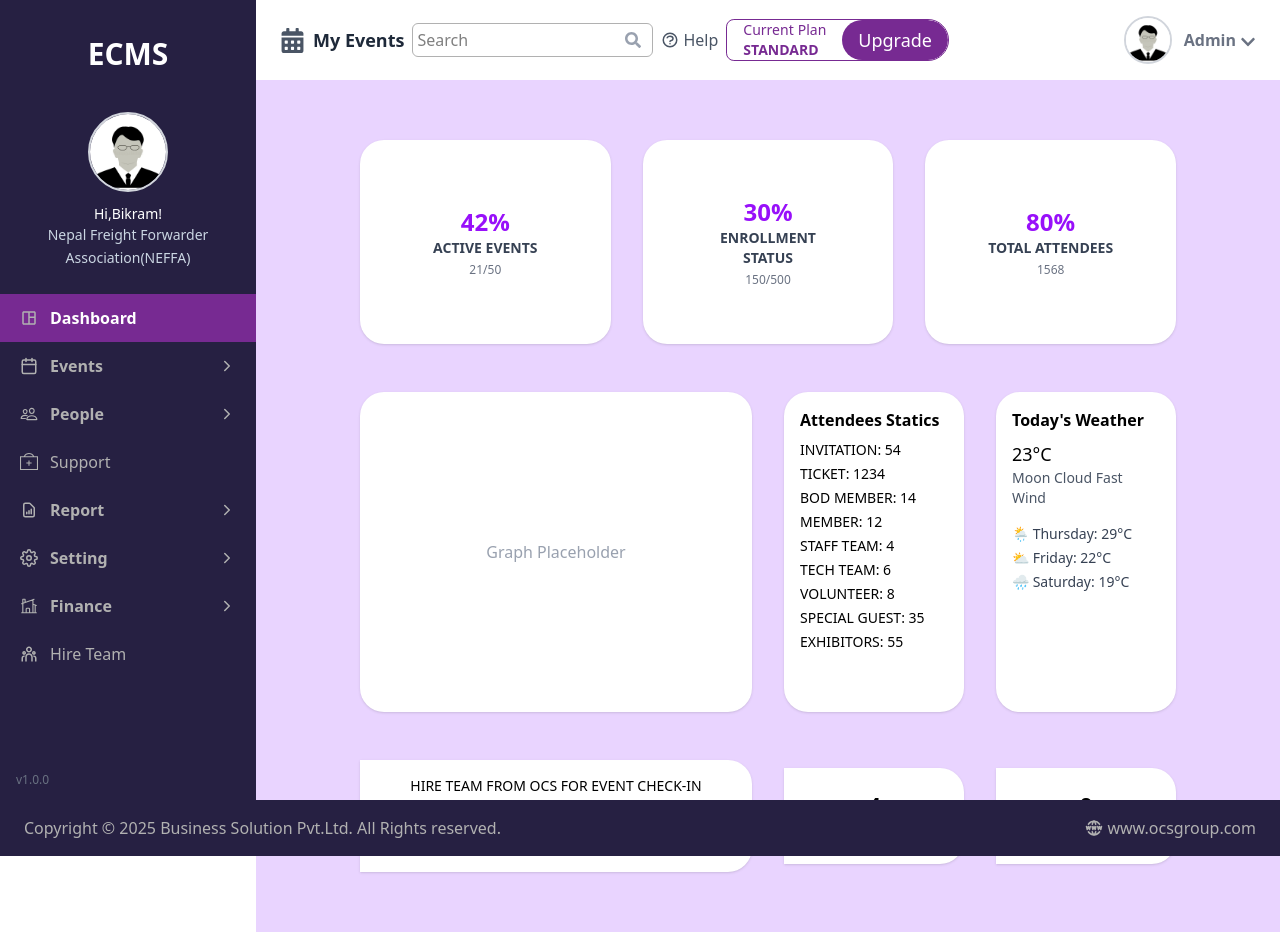
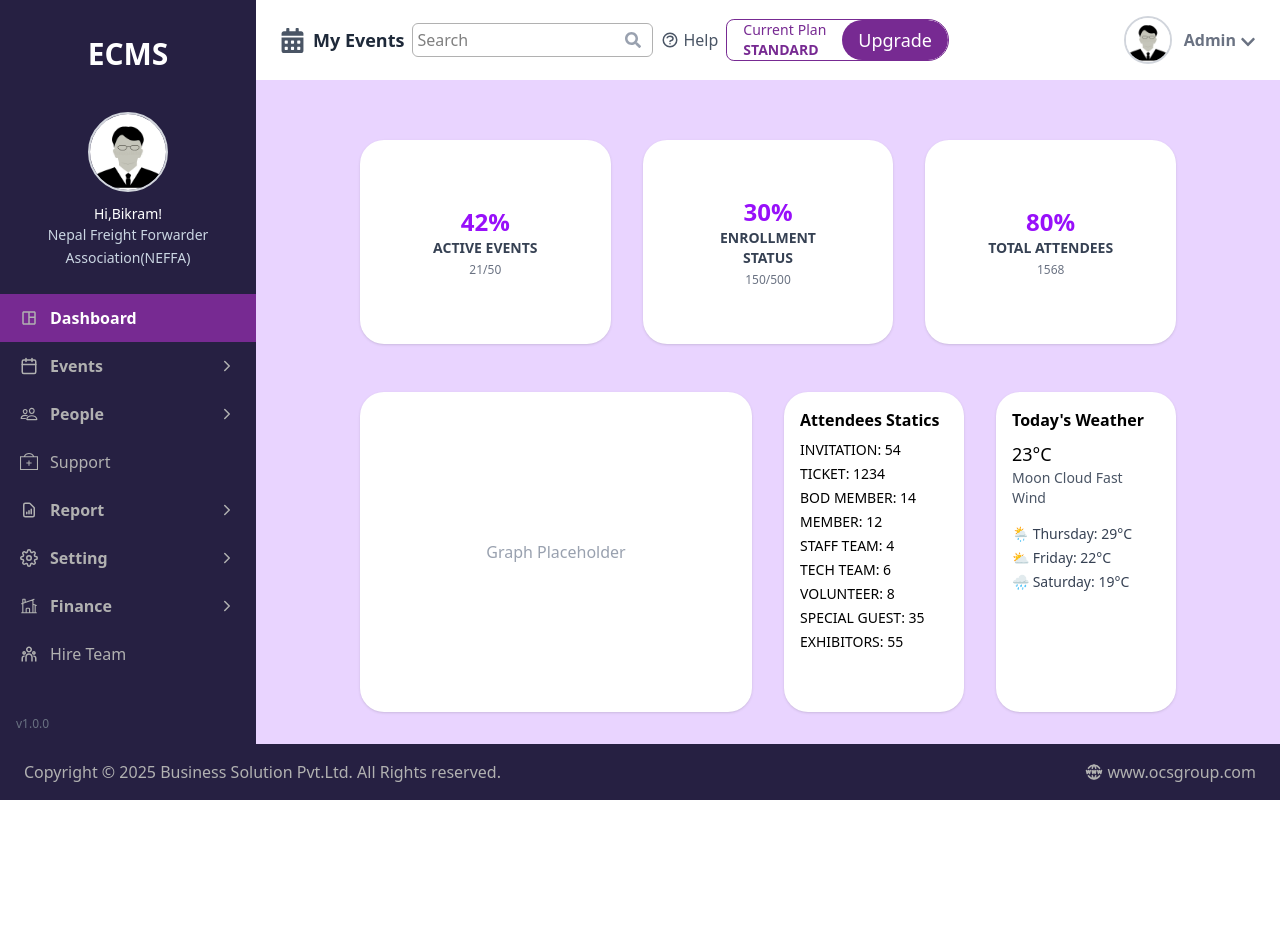
Before and after one commit to koiraladarwin/ecmsadminpage, a React (Vite) app: page / in a window 1280 px wide. After the commit the page ends 800 px from the top, so only its background shows below. Built offline with nearby package versions, Linux system fonts and the light colour scheme.

Commit message:
fix: footer positioned absolutely to screen

```diff
--- a/src/features/dashboard/pages/Dashboard.jsx
+++ b/src/features/dashboard/pages/Dashboard.jsx
@@ -4,15 +4,18 @@ import NavBar from '../components/NavBar';
 import Footer from '../components/Footer';
 
 
+
 export default function Dashboard() {
   return (
-    <div className='flex flex-col h-screen  relative'>
-      <div className="flex h-full bg-gray-50">
-        <SideBar />
-        <div className="flex-1 bg-purple-200">
-          <NavBar />
-          <div>
-            <Outlet />
+    <div className="flex flex-col h-screen">
+      <div className="flex-1 flex flex-col bg-gray-50 overflow-y-auto">
+        <div className="flex h-full">
+          <SideBar />
+          <div className="flex-1 bg-purple-200 overflow-y-auto">
+            <NavBar />
+            <div>
+              <Outlet />
+            </div>
           </div>
         </div>
       </div>
```
